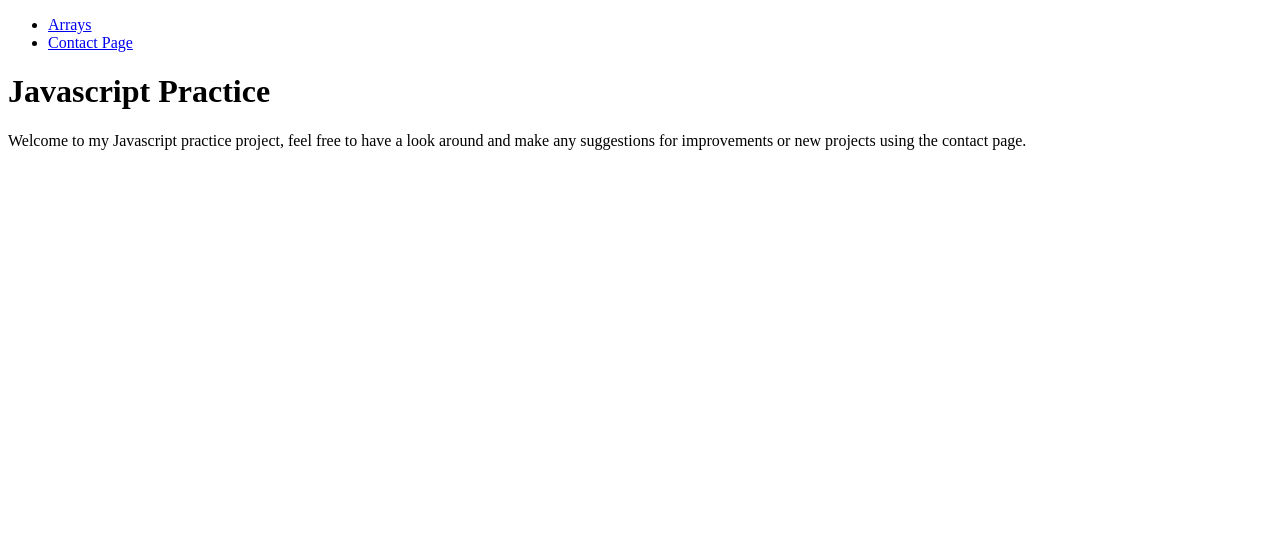
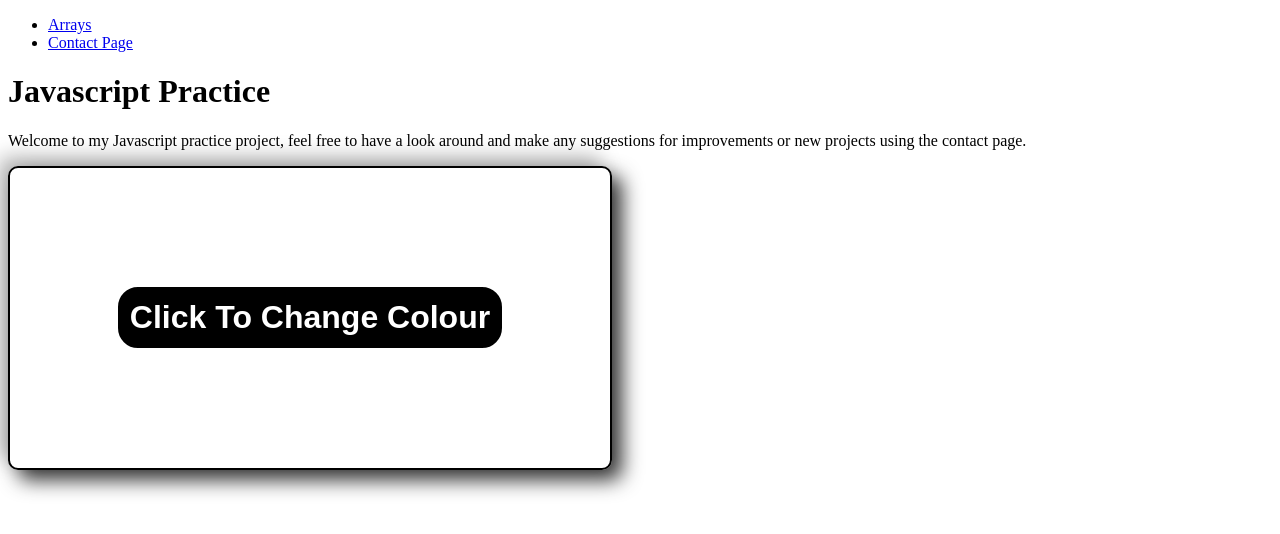
Before and after one commit to Dom-C-Hallam/js-practice, a plain HTML site: page index.html in a window 1280 px wide. Drawn offline with Linux system fonts and the light colour scheme.

Commit message:
Javascript colour change button added to the main page

```diff
--- /dev/null
+++ b/colour.js
@@ -0,0 +1,18 @@
+const colour = [
+    "#e84118",
+    "#c23616",
+    "#f5f6fa",
+    "#dcdde1",
+    "#7f8fa6",
+    "#718093",
+    "#273c75",
+    "#192a56",
+]
+
+const btnwrapper = document.querySelector(".btnwrapper");
+const button = document.querySelector('button');
+
+button.addEventListener('click', function() {
+    const random = Math.floor(Math.random() * colour.length)
+    btnwrapper.style.backgroundColor = colour[random]
+})
--- a/index.html
+++ b/index.html
@@ -6,11 +6,10 @@
     <title>Javascript Practice</title>
     <meta charset="UTF-8">
     <meta name="viewport" content="width=device-width, initial-scale=1.0">
+    <link rel="stylesheet" href="./style.css">
 </head>
 
 <body>
-
-    <header>
 
     <div class="navbar">
         <ul>
@@ -23,7 +22,6 @@
         </ul>
     </div>
 
-    </header>
 
     <div class="title-text">
         <h1>Javascript Practice</h1>
@@ -35,6 +33,14 @@
         </p>
     </div>
 
+    <div class="btnwrapper">
+        <button>Click To Change Colour</button>
+    </div>
+
+
+
+
+    <script src="colour.js"></script>
 </body>
 
 </html>
--- a/style.css
+++ b/style.css
@@ -1,7 +1,22 @@
-*,*:before, *:after {
+    .btnwrapper {
+        display: flex;
+        justify-content: center;
+        align-items: center;
+        width: 600px;
+        height: 300px;
+        border-radius: 10px;
+        transition: .4s ease-in;
+        border: 2px solid black;
+        box-shadow: 10px 10px 20px #333, -10px -10px 20px #bbb;
+    }
 
-    box-sizing: border-box ;
-    padding: 0 ;
-    margin: 0 ;
-
+    button {
+        font-size: 2rem;
+        font-weight: 600;
+        border-radius: 20px;
+        border: 2px solid black;
+        background-color: black;
+        color: white;
+        padding: 10px;
+        cursor: pointer;
     }
```
Also changed, not shown: script.js (deleted). Lines whose indentation alone changed are shown as unchanged.
